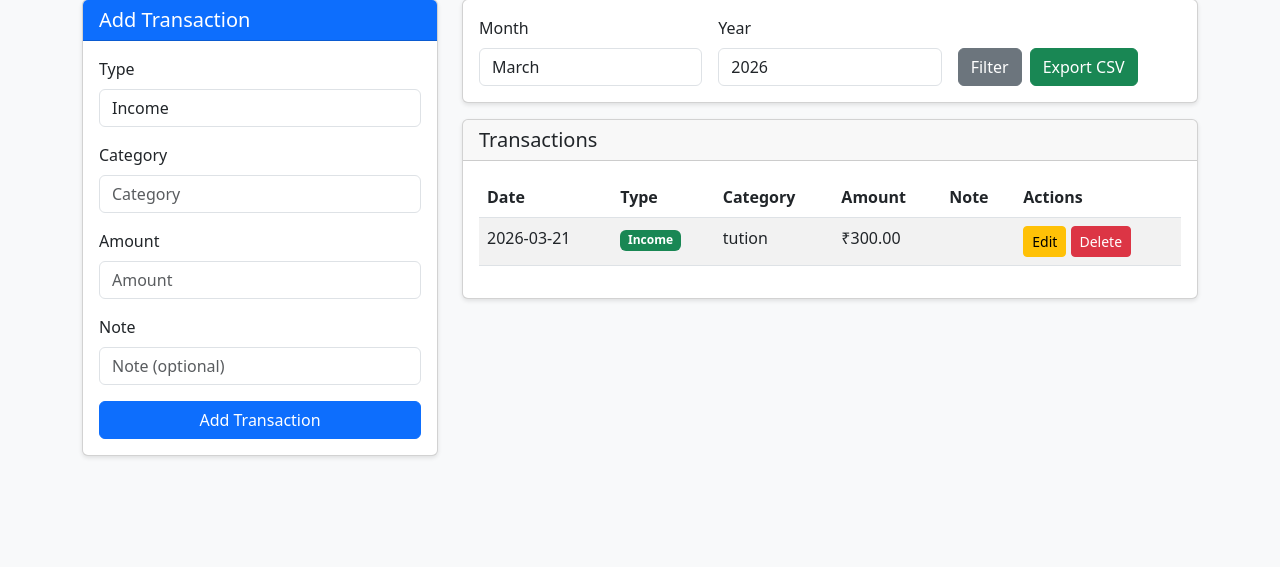
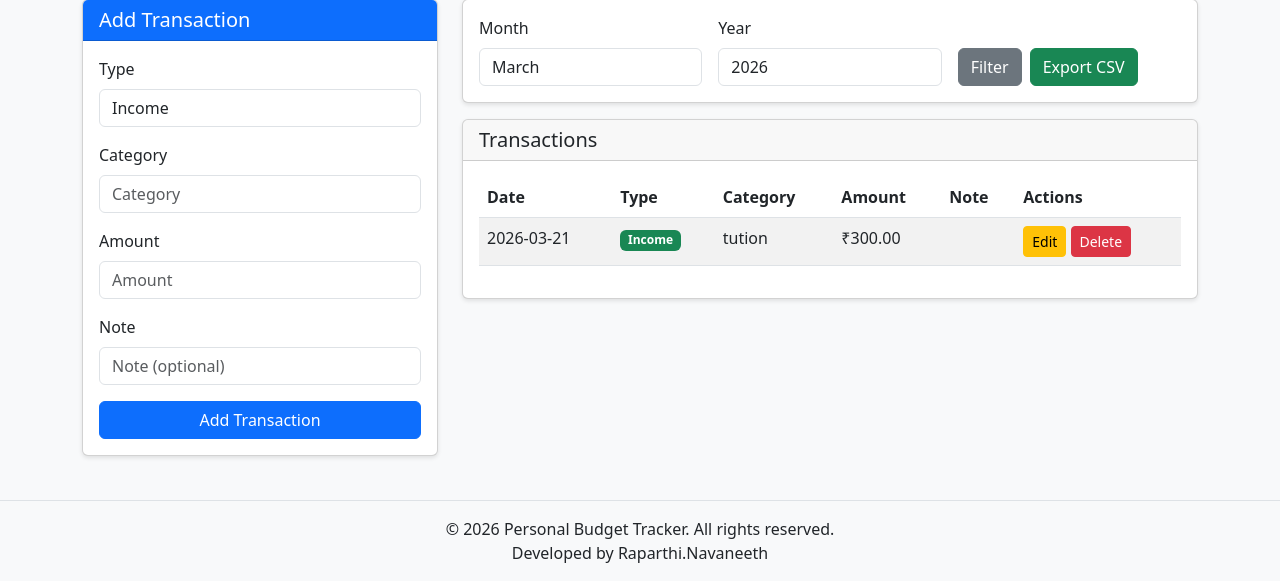
Before and after one commit to aum3699/personal_budget_tracer, a Django app: page / in a window 1280 px wide. Shown: the part 233-814 px from the top of the page. Before the commit the page ends 693 px from the top, so only its background shows below. Run offline with Django 4.2, Linux system fonts and the light colour scheme; a user stored in the database is signed in; data comes from the database, SQL or seed files in the repository.

Commit message:
Add copyright footer with developed by Raparthi.Navaneeth

```diff
--- a/templates/base.html
+++ b/templates/base.html
@@ -60,5 +60,9 @@
     </div>
 
     <script src="https://cdn.jsdelivr.net/npm/bootstrap@5.3.0/dist/js/bootstrap.bundle.min.js"></script>
+    <footer class="text-center mt-4 py-3" style="background-color: #f8f9fa; border-top: 1px solid #dee2e6;">
+        <p class="mb-0">&copy; 2026 Personal Budget Tracker. All rights reserved.</p>
+        <p class="mb-0">Developed by Raparthi.Navaneeth</p>
+    </footer>
 </body>
 </html>
```
